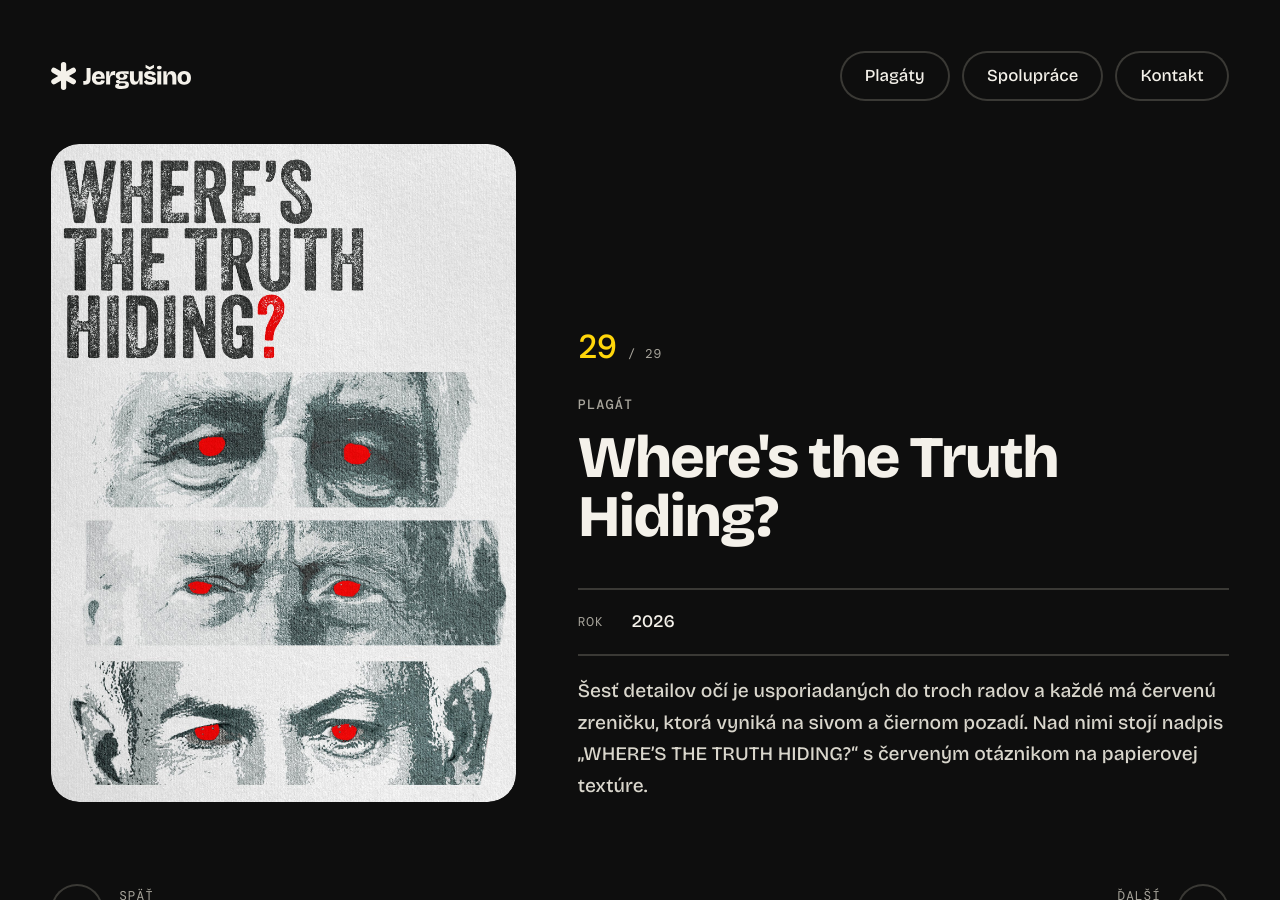
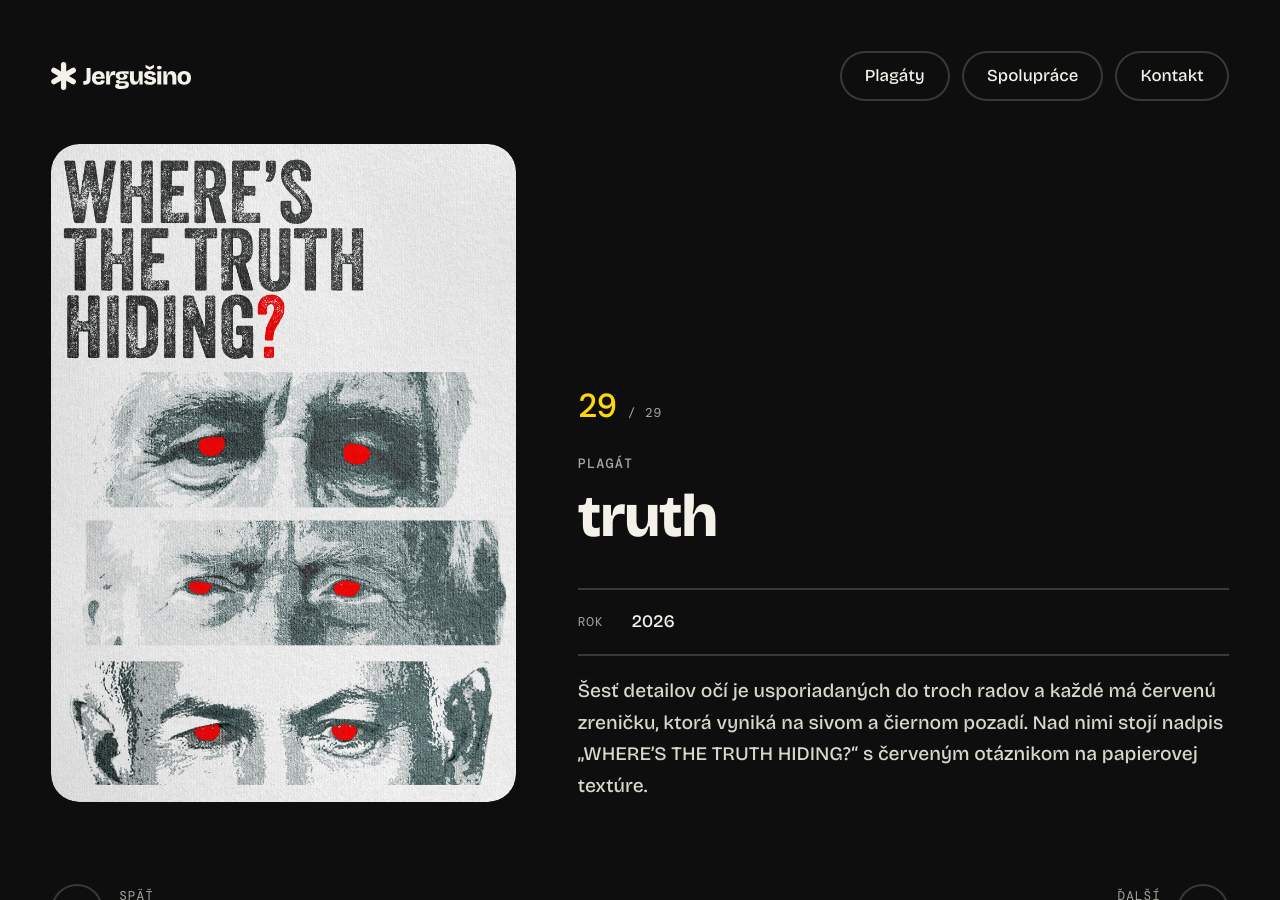
Before and after one commit to jergusino/jergusino.github.io, a Jekyll site: the page built from _plagaty/truth.md, in a window 1280 px wide and 900 px high. Built offline with Jekyll 4.4.1, drawn with Linux system fonts in a browser that asks for light colours.

Commit message:
Rename poster page to truth
Co-Authored-By: Claude Haiku 5.5 <noreply@anthropic.com>
Claude-Session: https://claude.ai/code/session_01QRYSTgFboHdXhwu1SdiJ8m

```diff
--- a/_plagaty/wheres-the-truth-hiding.md
+++ b/_plagaty/truth.md
@@ -1,12 +1,12 @@
 ---
-title: "Where's the Truth Hiding?"
+title: "truth"
 type: plagat
 date: 2026-11-14
 summary: "Plagát so šiestimi čiernobielymi zrnitými detailmi očí s červenými zreničkami pod nadpisom Where's the Truth Hiding? s červeným otáznikom."
-cover: /assets/img/plagaty/wheres-the-truth-hiding/cover.jpg
-thumb: /assets/img/plagaty/wheres-the-truth-hiding/thumb.jpg
+cover: /assets/img/plagaty/truth/cover.jpg
+thumb: /assets/img/plagaty/truth/thumb.jpg
 color: "#e3e3e3"
-cover_alt: "Plagát Where's the Truth Hiding?"
+cover_alt: "Plagát truth"
 cover_raw: true
 tags: [portrét, spoločnosť, kolaž]
 similar: [/plagaty/the-end/, /plagaty/backrooms/, /plagaty/brashki/, /plagaty/fight-club/, /plagaty/ill-win/, /plagaty/obsession/]
```
Also changed, not shown: _plagaty/the-end.md (+1 -1 lines), assets/img/plagaty/truth/cover.jpg (renamed from assets/img/plagaty/wheres-the-truth-hiding/cover.jpg), assets/img/plagaty/truth/thumb.jpg (renamed from assets/img/plagaty/wheres-the-truth-hiding/thumb.jpg).
